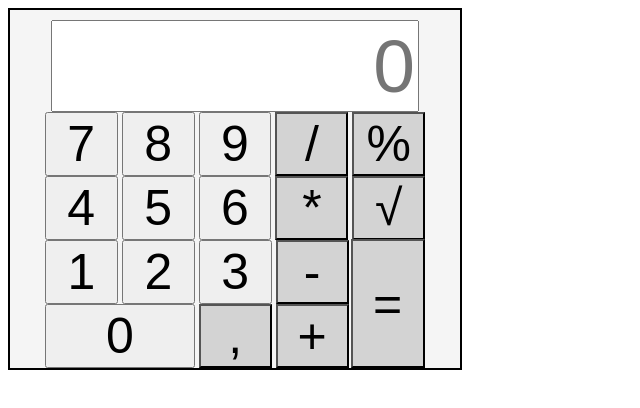
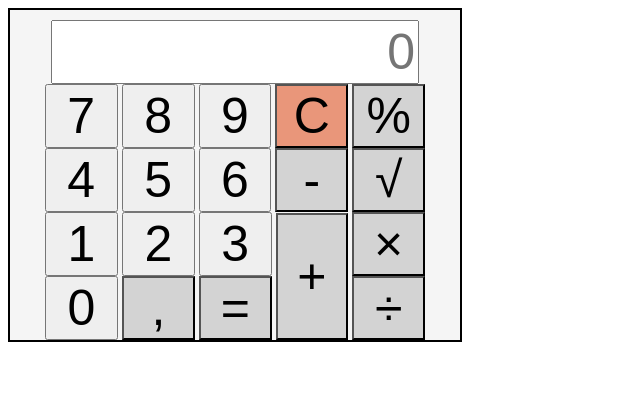
Before and after one commit to AndrzejGie/kalkulator, a plain HTML site: page index.html in a window 1280 px wide. Shown: the whole page, without its empty margins (0-640 px from the left). Drawn offline with Linux system fonts and the light colour scheme.

Commit message:
kalkulator_v0.31

```diff
--- a/index.html
+++ b/index.html
@@ -15,28 +15,30 @@
                 <button class="btnline1" id="type7">7</button>
                 <button class="btnline1" id="type8">8</button>
                 <button class="btnline1" id="type9">9</button>
-                <button class="btnline1 actions" id="typequot">/</button>
+                <button class="btnline1 clear" id="typeclear">C</button>
                 <button class="btnline1 actions" id="typeperc">%</button>
             </div>
             <div class="buttons line2">
                 <button class="btnline2" id="type4">4</button>
                 <button class="btnline2" id="type5">5</button>
                 <button class="btnline2" id="type6">6</button>
-                <button class="btnline2 actions" id="typeprod">*</button>
+                <button class="btnline2 actions" id="typeminus">-</button>
                 <button class="btnline2 actions" id="typeradic">&radic;</button>
             </div>
             <div class="buttons line3">
                 <button class="btnline3" id="type1">1</button>
                 <button class="btnline3" id="type2">2</button>
                 <button class="btnline3" id="type3">3</button>
-                <button class="btnline3 actions" id="typeminus">-</button>
-                <button class="btnline4 actions sum" id="typesum">=</button>
+                <button class="btnline3 actions plus" id="typeplus">+</button>
+                <button class="btnline3 actions multiply" id="typemult">&#215;</button>
             </div>
             <div class="buttons line4">
                 <button class="btnline4 zero" id="type0">0</button>
                 <button class="btnline4 actions" id="typecom">,</button>
-                <button class="btnline4 actions" id="typeplus">+</button>
+                <button class="btnline4 actions" id="typesum">=</button>
+                <button class="btnline4 actions divide" id="typedivide">&divide;</button>
             </div>
         </div>
     </div>
+    <script src="main.js"></script>
 </body></html>
--- a/main.js
+++ b/main.js
@@ -0,0 +1,4 @@
+(alert ('Przed zbudowaniem'))
+$(function() {
+    (alert ('Zbudowane'))
+})
--- a/style.css
+++ b/style.css
@@ -6,6 +6,7 @@
     position: relative;
     text-align: center;
 }
+
 /*
 .keyboard {
     position: absolute;
@@ -19,49 +20,71 @@
     width: 90%;
     height: 90%;
 }
+
 .btnline1 {
     width: 18%;
 }
+
 .btnline2 {
     width: 18%;
 }
+
 .line3 {
     text-align: left;
     margin-right: 10px
 }
+
 .btnline3 {
     width: 18%;
 }
+
 .line4 {
     text-align: left;
     margin-right: 10px
 }
+
 .btnline4 {
     width: 18%;
 }
+
 .actions {
     background-color: lightgray;
 }
-.zero {
-    width: 37%;
+
+.clear {
+    background-color: darksalmon;
 }
-.sum {
+
+.divide {
+    position: relative;
+    margin-left: 18.9%;
+}
+
+.multiply {
+    position: relative;
+    margin-left: 18.9%;
+}
+
+.plus {
     position: absolute;
-    width: 16.5%;
-    margin-left: 2px;
-    top: 64%;
-    height: 36%
+    width: 16.1%;
+/*    margin-left: 2px;*/
+    top: 61.5%;
+    height: 38.5%;
 }
+
 input {
     width: 80%;
-    font-size: 75px;
+    font-size: 50px;
     text-align: right;
     margin-top: 10px;
 }
+
 button {
     font-size: 50px;
     height: 80%;
 }
+
 button:hover {
     background-color: slategray;
 }
```
